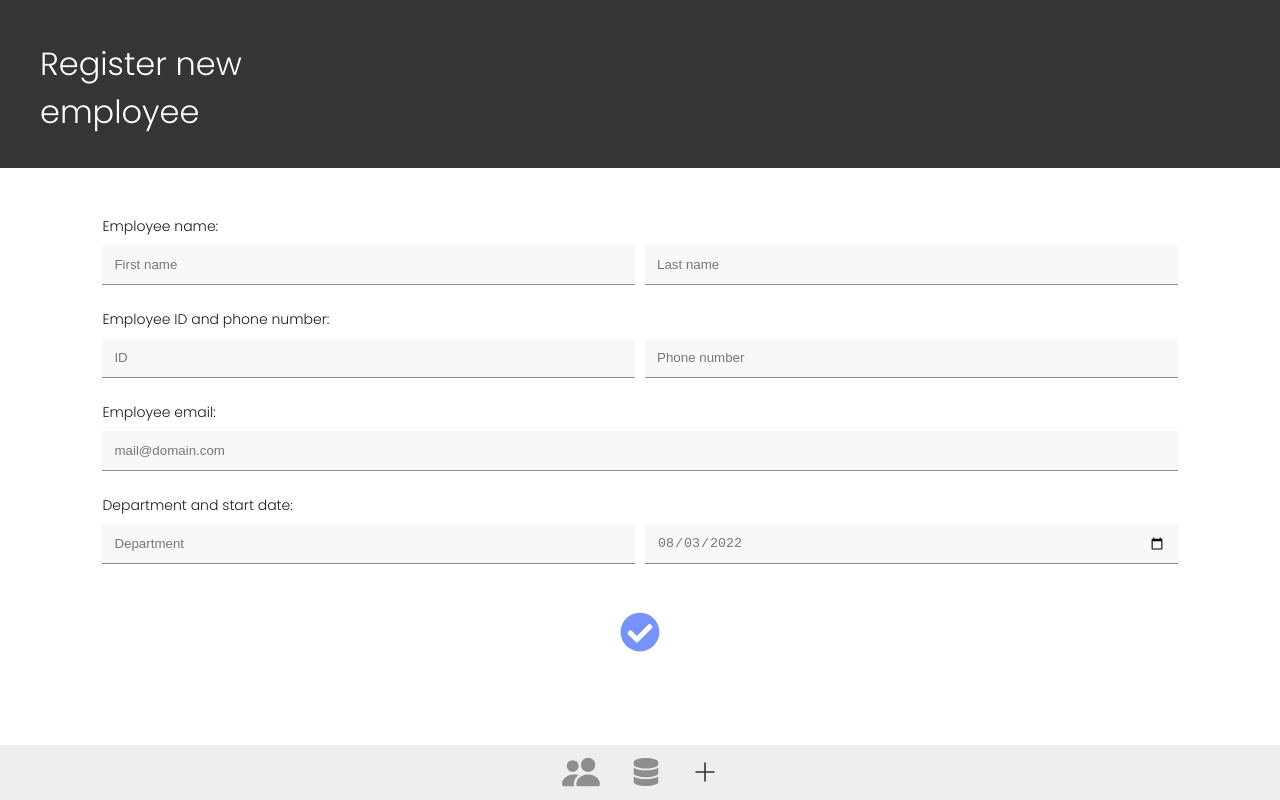
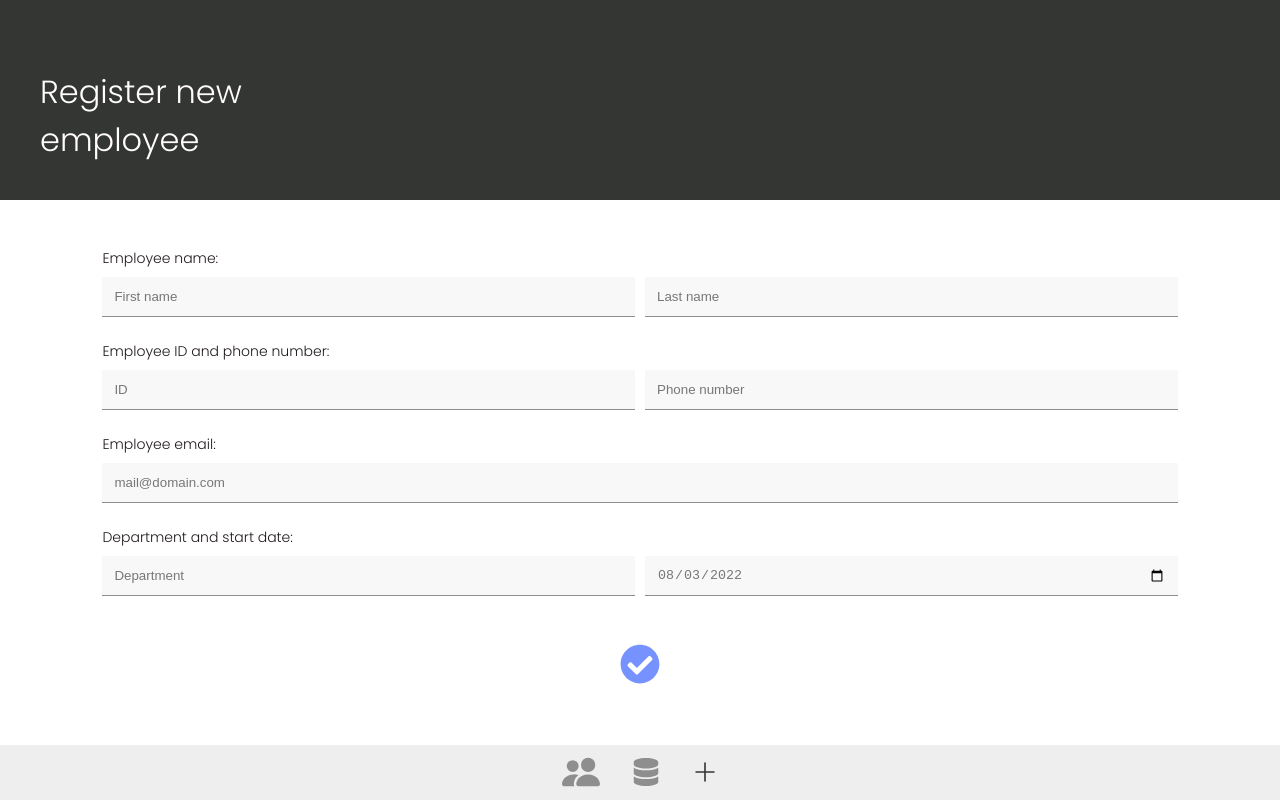
Before and after one commit to qbytte/rfid-employee, a React (Vite) app in the folder client/: page /register in a window 1280 px wide. Built offline with nearby package versions, Linux system fonts and the light colour scheme; no server answers.

Commit message:
minor style fixes for ios devices

```diff
--- a/client/src/components/Footer/styles.css
+++ b/client/src/components/Footer/styles.css
@@ -4,6 +4,15 @@
   position: fixed;
   bottom: 0;
   width: 100vw;
+}
+
+@media only screen
+  and (min-device-width: 375px)
+  and (max-device-width: 812px)
+  and (-webkit-min-device-pixel-ratio: 3) {
+    .Footer {
+      height: 68px;
+    }
 }
 
 .Footer ul {
--- a/client/src/components/Header/styles.css
+++ b/client/src/components/Header/styles.css
@@ -1,6 +1,6 @@
 .Header {
   background: #343633;
-  height: 168px;
+  height: 200px;
   position: sticky;
   top: 0;
 }
@@ -20,6 +20,7 @@
 
 .Header-title {
   padding: 40px;
+  padding-top: 68px;
   color: #fffdfd;
   font-weight: 300;
   width: 300px;
--- a/client/src/pages/EmpDetails/styles.css
+++ b/client/src/pages/EmpDetails/styles.css
@@ -4,7 +4,7 @@
   align-items: center;
   justify-content: center;
   text-align: center;
-  margin-top: 82px;
+  margin-top: 52px;
 }
 
 .EmpDetail-exist {
--- a/client/vite.config.js
+++ b/client/vite.config.js
@@ -30,7 +30,7 @@ export default defineConfig({
           },
         ],
       },
-      strategies: "generateSW"
+      strategies: "generateSW",
     }),
   ],
 });
```
Also changed, not shown: 1 other file (tests, documents, lock files or other folders).
